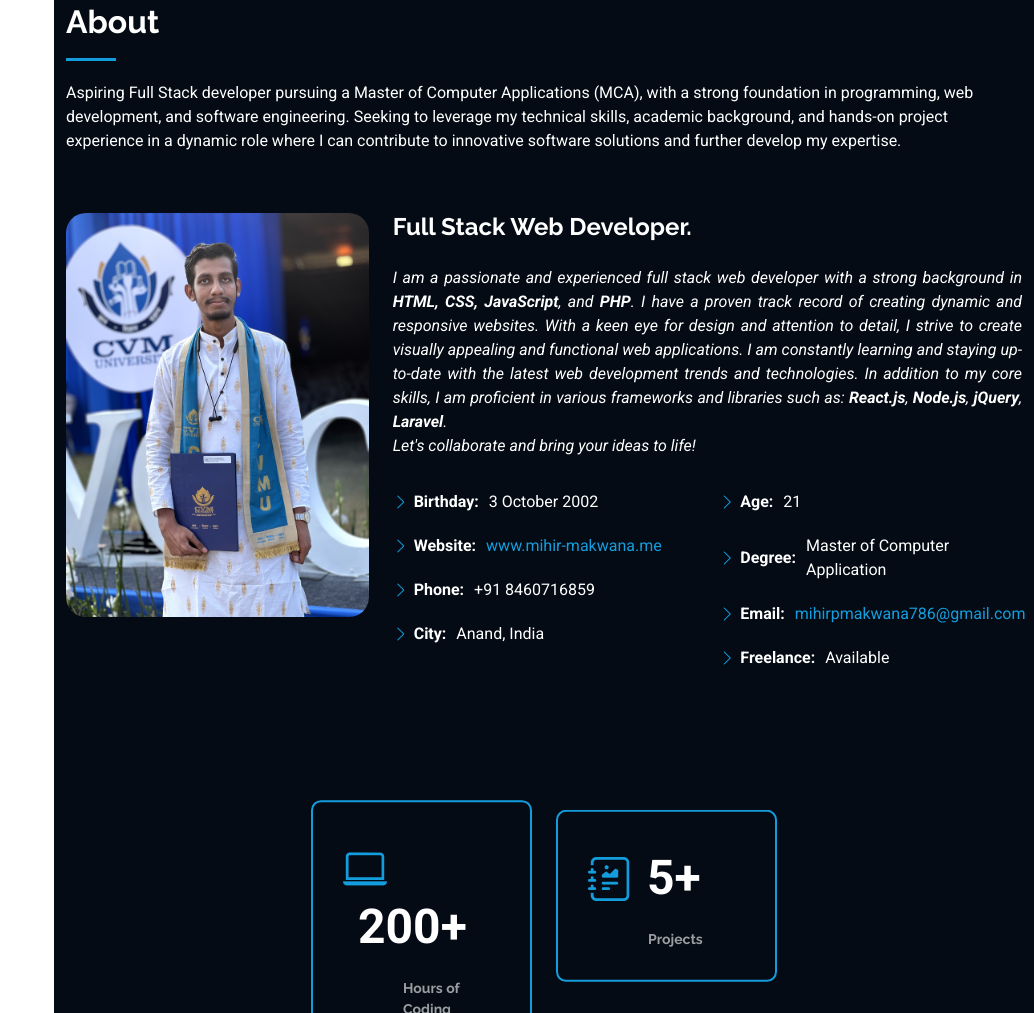
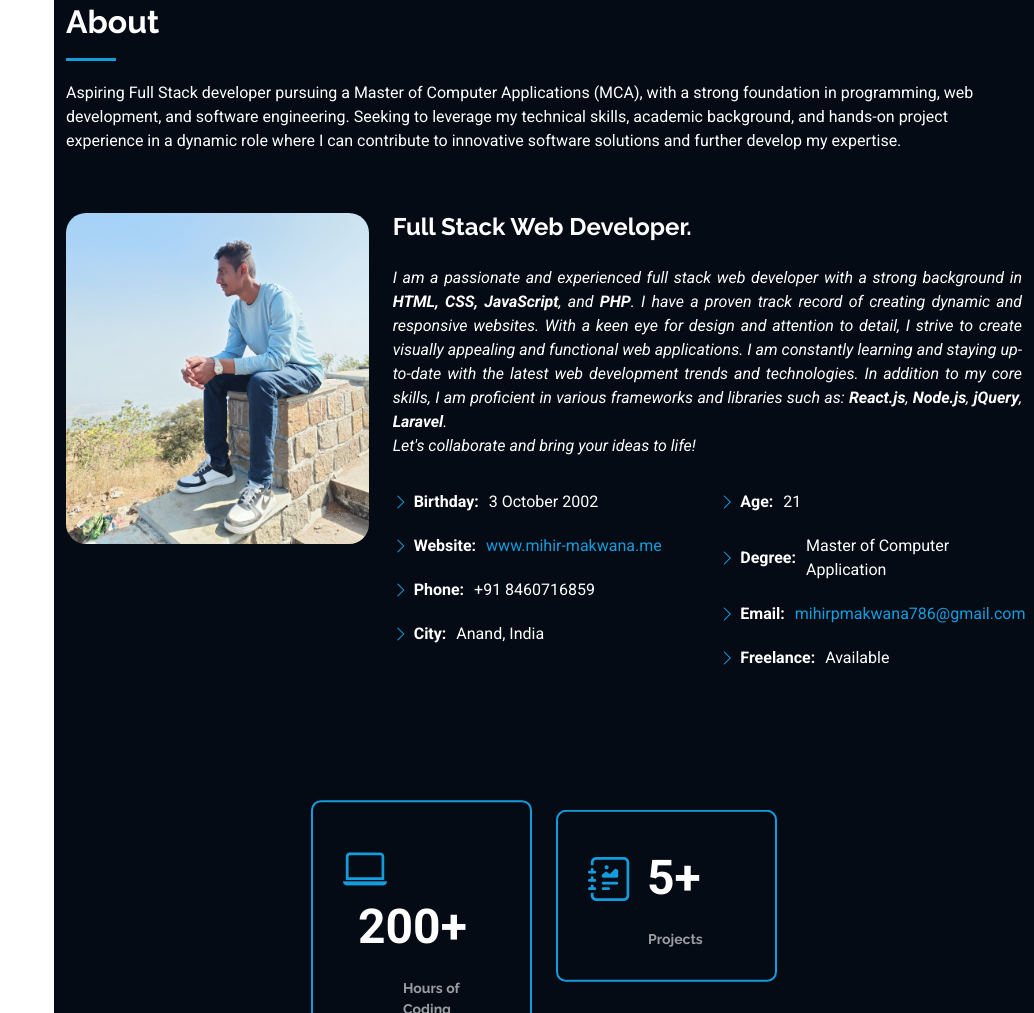
Before and after one commit to mihirmakwana03/mihirmakwana03.github.io, a plain HTML site: page index.html in a window 1280 px wide. Shown: the part 857-1870 px from the top of the page, without its empty margins (246-1280 px from the left). Drawn offline with Linux system fonts and the light colour scheme.

Commit message:
Image update

```diff
--- a/index.html
+++ b/index.html
@@ -130,7 +130,7 @@
 
         <div class="row gy-4 justify-content-center">
           <div class="col-lg-4">
-            <img src="assets/img/main.jpeg" class="img-fluid" alt="">
+            <img src="assets/img/My.jpeg" class="img-fluid" alt="">
           </div>
           <div class="col-lg-8 content">
             <h2>Full Stack Web Developer.</h2>
```
Also changed, not shown: assets/img/My.jpeg (added), assets/img/pp.jpeg.
